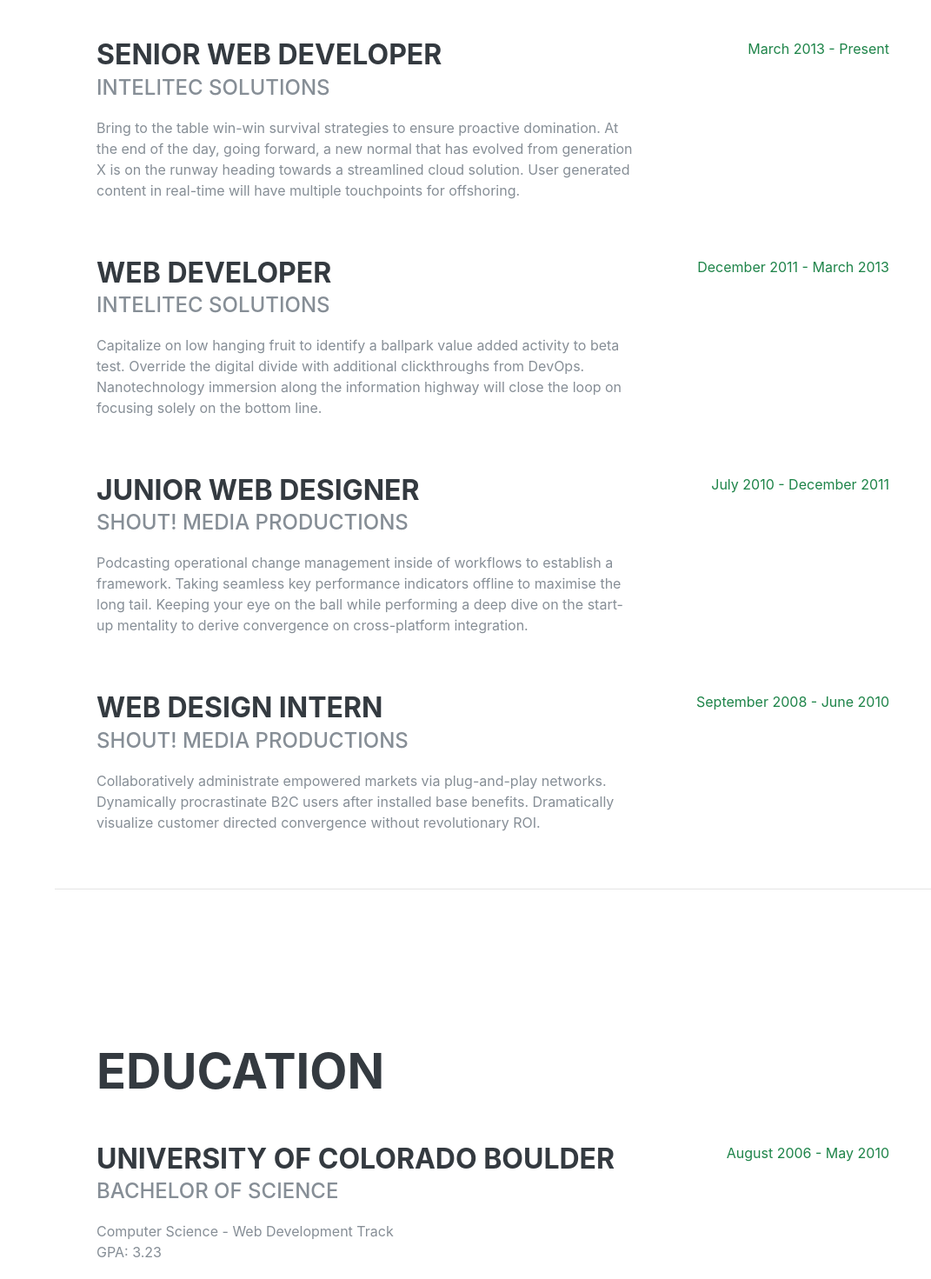
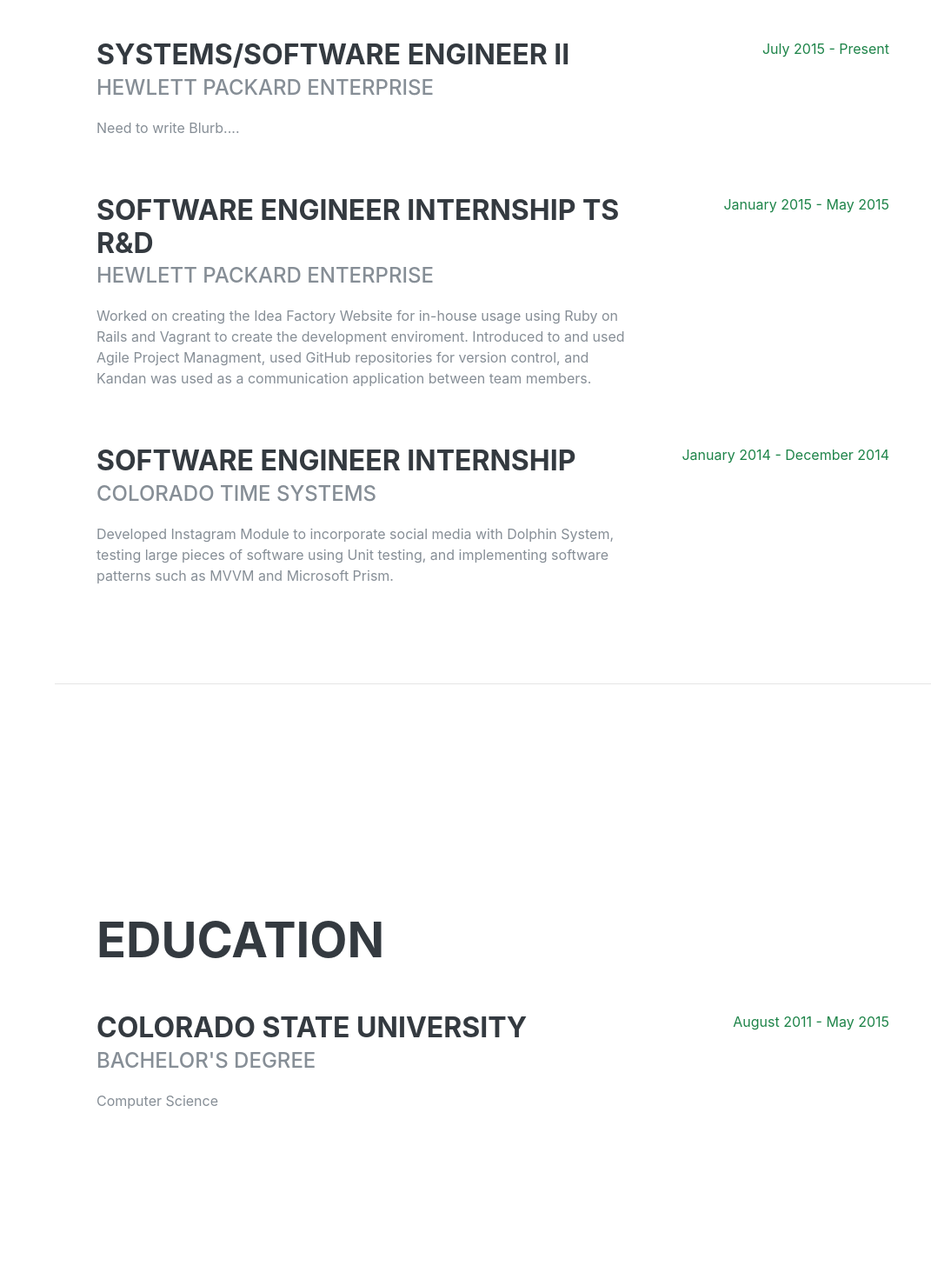
Before and after one commit to jsutcodes/jsutcodes.github.io, a website: page index.html in a window 1280 px wide. Shown: the part 920-2391 px from the top of the page at 87% size, without its empty margins (209-1280 px from the left). Drawn offline with nearby package versions, Linux system fonts and the light colour scheme; a web font is replaced by a local one.

Commit message:
Update Schooling and Work Experience

```diff
--- a/index.html
+++ b/index.html
@@ -52,9 +52,9 @@
         <li class="nav-item">
           <a class="nav-link js-scroll-trigger" href="#interests">Interests</a>
         </li>
-        <li class="nav-item">
+        <!--<li class="nav-item">
           <a class="nav-link js-scroll-trigger" href="#awards">Awards</a>
-        </li>
+	</li>-->
       </ul>
     </div>
   </nav>
@@ -71,18 +71,18 @@
         </div>
         <p class="lead mb-5">I am experienced in leveraging agile frameworks to provide a robust synopsis for high level overviews. Iterative approaches to corporate strategy foster collaborative thinking to further the overall value proposition.</p>
         <div class="social-icons">
-          <a href="#">
+          <a href="https://www.linkedin.com/in/jordan-c-sutton/">
             <i class="fab fa-linkedin-in"></i>
           </a>
-          <a href="#">
+          <a href="https://github.com/jsutcodes">
             <i class="fab fa-github"></i>
           </a>
-          <a href="#">
+          <a href="https://twitter.com/jsutcodes">
             <i class="fab fa-twitter"></i>
           </a>
-          <a href="#">
+          <!--<a href="">
             <i class="fab fa-facebook-f"></i>
-          </a>
+	  </a>-->
         </div>
       </div>
     </section>
@@ -95,45 +95,34 @@
 
         <div class="resume-item d-flex flex-column flex-md-row justify-content-between mb-5">
           <div class="resume-content">
-            <h3 class="mb-0">Senior Web Developer</h3>
-            <div class="subheading mb-3">Intelitec Solutions</div>
-            <p>Bring to the table win-win survival strategies to ensure proactive domination. At the end of the day, going forward, a new normal that has evolved from generation X is on the runway heading towards a streamlined cloud solution. User generated content in real-time will have multiple touchpoints for offshoring.</p>
+            <h3 class="mb-0">Systems/Software Engineer II</h3>
+            <div class="subheading mb-3">Hewlett Packard Enterprise</div>
+            <p>Need to write Blurb....</p>
           </div>
           <div class="resume-date text-md-right">
-            <span class="text-primary">March 2013 - Present</span>
+            <span class="text-primary">July 2015 - Present</span>
           </div>
         </div>
 
         <div class="resume-item d-flex flex-column flex-md-row justify-content-between mb-5">
           <div class="resume-content">
-            <h3 class="mb-0">Web Developer</h3>
-            <div class="subheading mb-3">Intelitec Solutions</div>
-            <p>Capitalize on low hanging fruit to identify a ballpark value added activity to beta test. Override the digital divide with additional clickthroughs from DevOps. Nanotechnology immersion along the information highway will close the loop on focusing solely on the bottom line.</p>
+            <h3 class="mb-0">Software Engineer Internship TS R&D</h3>
+            <div class="subheading mb-3">Hewlett Packard Enterprise</div>
+            <p>Worked on creating the Idea Factory Website for in-house usage using Ruby on Rails and Vagrant to create the development enviroment. Introduced to and used Agile Project Managment, used GitHub repositories for version control, and Kandan was used as a communication application between team members.</p>
           </div>
           <div class="resume-date text-md-right">
-            <span class="text-primary">December 2011 - March 2013</span>
+            <span class="text-primary">January 2015 - May 2015</span>
           </div>
         </div>
 
         <div class="resume-item d-flex flex-column flex-md-row justify-content-between mb-5">
           <div class="resume-content">
-            <h3 class="mb-0">Junior Web Designer</h3>
-            <div class="subheading mb-3">Shout! Media Productions</div>
-            <p>Podcasting operational change management inside of workflows to establish a framework. Taking seamless key performance indicators offline to maximise the long tail. Keeping your eye on the ball while performing a deep dive on the start-up mentality to derive convergence on cross-platform integration.</p>
+            <h3 class="mb-0">Software Engineer Internship</h3>
+            <div class="subheading mb-3">Colorado Time Systems</div>
+            <p>Developed Instagram Module to incorporate social media with Dolphin System, testing large pieces of software using Unit testing, and implementing software patterns such as MVVM and Microsoft Prism.</p>
           </div>
           <div class="resume-date text-md-right">
-            <span class="text-primary">July 2010 - December 2011</span>
-          </div>
-        </div>
-
-        <div class="resume-item d-flex flex-column flex-md-row justify-content-between">
-          <div class="resume-content">
-            <h3 class="mb-0">Web Design Intern</h3>
-            <div class="subheading mb-3">Shout! Media Productions</div>
-            <p>Collaboratively administrate empowered markets via plug-and-play networks. Dynamically procrastinate B2C users after installed base benefits. Dramatically visualize customer directed convergence without revolutionary ROI.</p>
-          </div>
-          <div class="resume-date text-md-right">
-            <span class="text-primary">September 2008 - June 2010</span>
+            <span class="text-primary">January 2014 - December 2014</span>
           </div>
         </div>
 
@@ -149,17 +138,16 @@
 
         <div class="resume-item d-flex flex-column flex-md-row justify-content-between mb-5">
           <div class="resume-content">
-            <h3 class="mb-0">University of Colorado Boulder</h3>
-            <div class="subheading mb-3">Bachelor of Science</div>
-            <div>Computer Science - Web Development Track</div>
-            <p>GPA: 3.23</p>
+            <h3 class="mb-0">Colorado State University </h3>
+            <div class="subheading mb-3">Bachelor's Degree</div>
+            <div>Computer Science</div>
           </div>
           <div class="resume-date text-md-right">
-            <span class="text-primary">August 2006 - May 2010</span>
+            <span class="text-primary">August 2011 - May 2015</span>
           </div>
         </div>
 
-        <div class="resume-item d-flex flex-column flex-md-row justify-content-between">
+        <!--<div class="resume-item d-flex flex-column flex-md-row justify-content-between">
           <div class="resume-content">
             <h3 class="mb-0">James Buchanan High School</h3>
             <div class="subheading mb-3">Technology Magnet Program</div>
@@ -168,7 +156,7 @@
           <div class="resume-date text-md-right">
             <span class="text-primary">August 2002 - May 2006</span>
           </div>
-        </div>
+	</div>-->
 
       </div>
     </section>
@@ -249,13 +237,13 @@
 
     <hr class="m-0">
 
-    <section class="resume-section p-3 p-lg-5 d-flex align-items-center" id="awards">
+    <!--<section class="resume-section p-3 p-lg-5 d-flex align-items-center" id="awards">
       <div class="w-100">
         <h2 class="mb-5">Awards &amp; Certifications</h2>
         <ul class="fa-ul mb-0">
         </ul>
       </div>
-    </section>
+    </section>-->
   </div>
 
   <!-- Bootstrap core JavaScript -->
```
